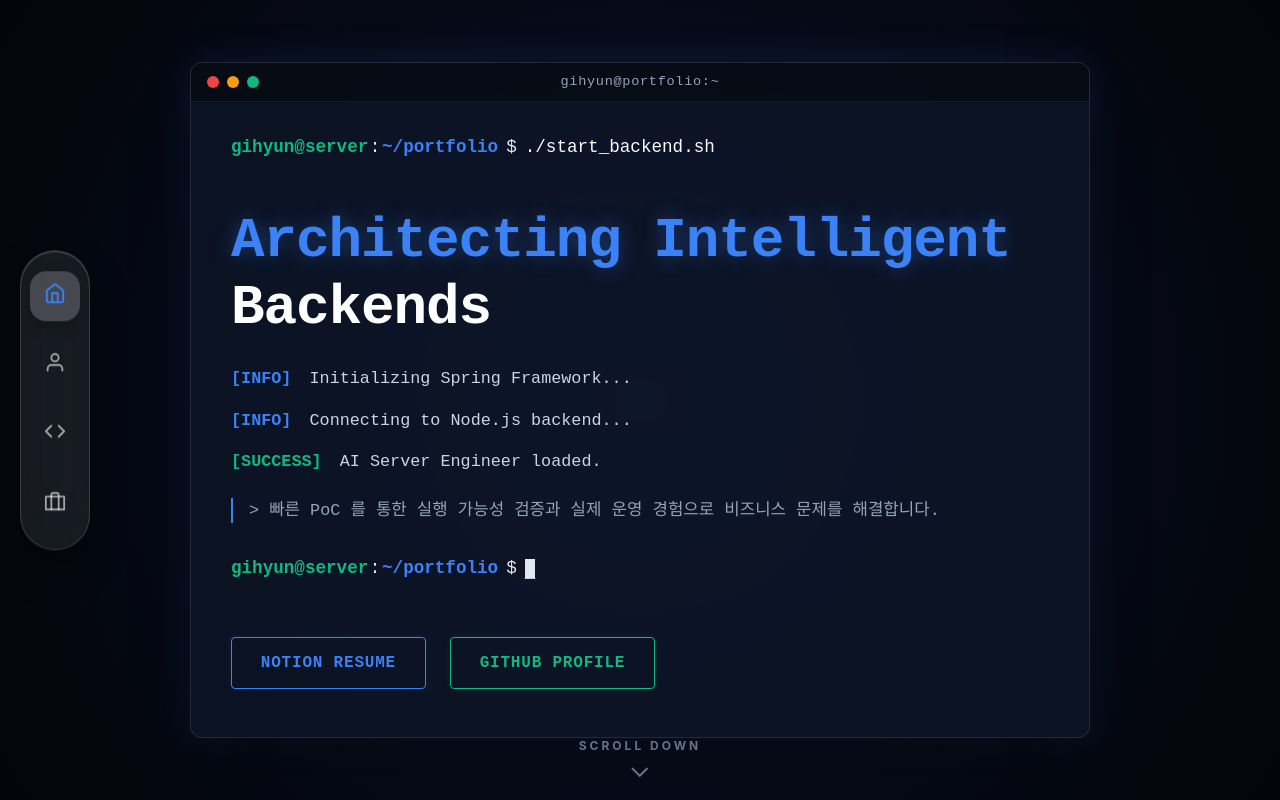
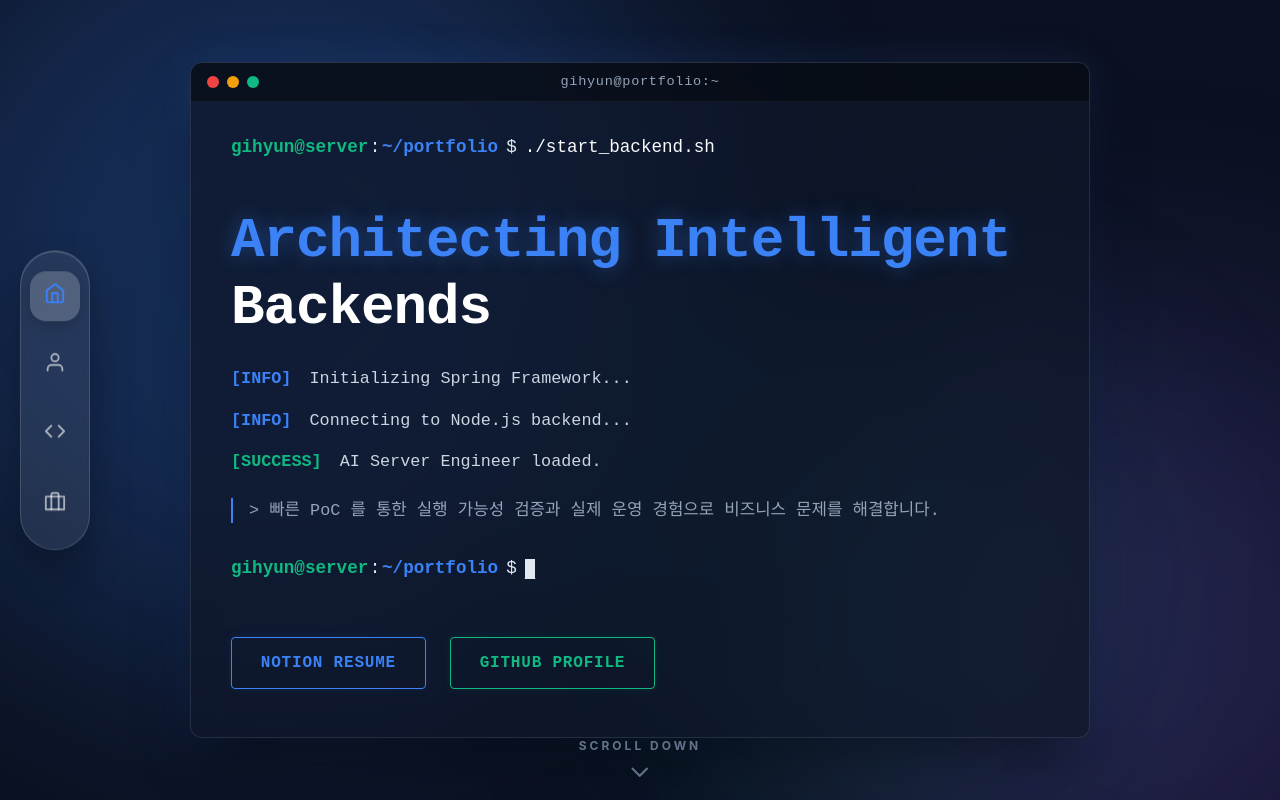
Before and after one commit to kimgihean/portfolioweb, a React (Vite) app: page / in a window 1280 px wide. Built offline with nearby package versions, Linux system fonts and the light colour scheme.

Commit message:
feat: implement global animated ambient glow background and update section backgrounds to transparent

```diff
--- a/src/App.jsx
+++ b/src/App.jsx
@@ -101,6 +101,13 @@ function App() {
   return (
     <div className="app-container" style={{ overflow: 'hidden', height: '100vh', width: '100vw', position: 'relative' }}>
 
+      {/* Ambient Glow Background */}
+      <div className="ambient-background">
+        <div className="ambient-blob primary"></div>
+        <div className="ambient-blob secondary"></div>
+        <div className="ambient-blob tertiary"></div>
+      </div>
+
       {/* Dynamic GNB */}
       <GNB currentSection={currentSection} onNavigate={(index) => setCurrentSection(index)} />
 
--- a/src/components/sections/CareerSection.css
+++ b/src/components/sections/CareerSection.css
@@ -4,7 +4,7 @@
   justify-content: center;
   align-items: center;
   padding: 0 5%;
-  background: radial-gradient(circle at 70% 30%, #0d1e38 0%, #050810 80%);
+  background: transparent;
   color: #ffffff;
   height: 100vh;
   box-sizing: border-box;
--- a/src/components/sections/HeroSection.css
+++ b/src/components/sections/HeroSection.css
@@ -1,13 +1,13 @@
 .hero-section {
-  min-height: 100vh;
+  height: 100vh;
+  width: 100%;
   display: flex;
   align-items: center;
   justify-content: center;
-  padding: 0 5%;
-  background: radial-gradient(circle at 50% 50%, #0a1128 0%, #03050a 100%);
-  color: #e2e8f0;
+  background: transparent;
   position: relative;
   overflow: hidden;
+  color: #fff;
   font-family: 'Fira Code', 'Courier New', Courier, monospace;
 }
 
--- a/src/components/sections/ProjectList.css
+++ b/src/components/sections/ProjectList.css
@@ -4,7 +4,7 @@
   justify-content: flex-start;
   align-items: center;
   padding: 3.5% 5% 5% 5%;
-  background: radial-gradient(circle at 50% 50%, #0a1128 0%, #03050a 100%);
+  background: transparent;
   color: #ffffff;
   height: 100vh; /* Use fixed height to constrain viewport */
   overflow-y: auto; /* Allow internal scrolling */
--- a/src/components/sections/SkillsSection.css
+++ b/src/components/sections/SkillsSection.css
@@ -4,7 +4,7 @@
   justify-content: center;
   align-items: center;
   padding: 0 5%;
-  background: radial-gradient(circle at 50% 50%, #0a1128 0%, #03050a 100%);
+  background: transparent;
   color: #ffffff;
   height: 100vh;
   box-sizing: border-box;
--- a/src/index.css
+++ b/src/index.css
@@ -70,3 +70,69 @@ body {
   40% { transform: translateY(-8px) rotate(45deg); }
   60% { transform: translateY(-4px) rotate(45deg); }
 }
+
+/* Ambient Glow Background */
+.ambient-background {
+  position: absolute;
+  top: 0;
+  left: 0;
+  width: 100vw;
+  height: 100vh;
+  z-index: -1;
+  background-color: #0b1121; /* Dark navy base */
+  overflow: hidden;
+}
+
+.ambient-blob {
+  position: absolute;
+  border-radius: 50%;
+  filter: blur(120px);
+  opacity: 0.6;
+  animation: float-blob 20s infinite ease-in-out alternate;
+}
+
+.ambient-blob.primary {
+  width: 60vw;
+  height: 60vw;
+  max-width: 800px;
+  max-height: 800px;
+  background: rgba(59, 130, 246, 0.4); /* Blue */
+  top: -20%;
+  left: -10%;
+  animation-delay: 0s;
+}
+
+.ambient-blob.secondary {
+  width: 50vw;
+  height: 50vw;
+  max-width: 600px;
+  max-height: 600px;
+  background: rgba(139, 92, 246, 0.3); /* Purple */
+  bottom: -10%;
+  right: -10%;
+  animation-delay: -5s;
+}
+
+.ambient-blob.tertiary {
+  width: 40vw;
+  height: 40vw;
+  max-width: 500px;
+  max-height: 500px;
+  background: rgba(16, 185, 129, 0.2); /* Emerald */
+  top: 40%;
+  left: 50%;
+  transform: translate(-50%, -50%);
+  animation-delay: -10s;
+}
+
+@keyframes float-blob {
+  0% {
+    transform: translate(0, 0) scale(1);
+  }
+  50% {
+    transform: translate(5%, 10%) scale(1.1);
+  }
+  100% {
+    transform: translate(-5%, -5%) scale(0.95);
+  }
+}
```
